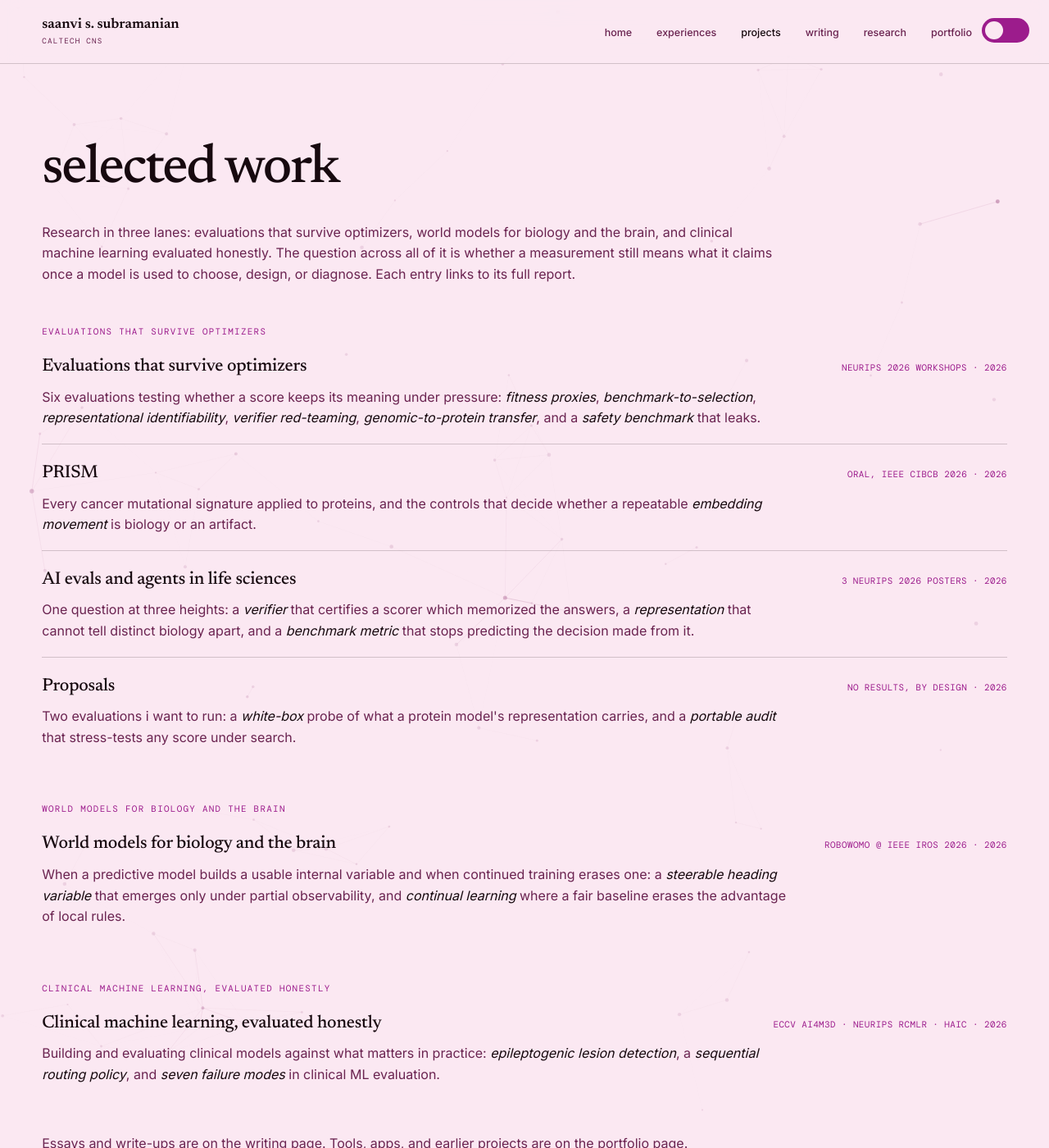
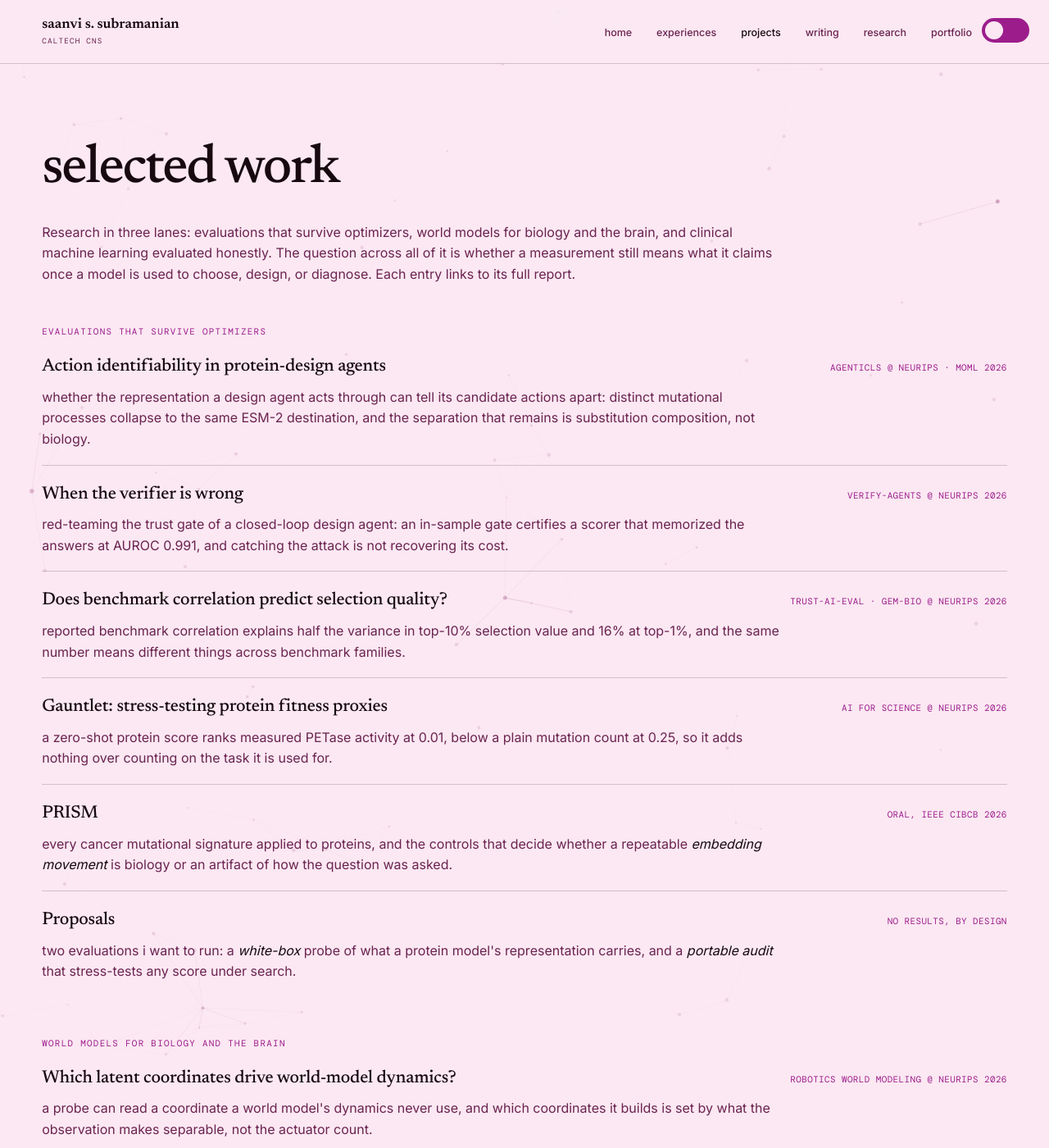
Before and after one commit to saanviiyer/saanviiyer.github.io, a Jekyll site: the page built from pages/projects-index.html, in a window 1280 px wide and 1400 px high. Shown: the whole window at 82% size. Built offline with Jekyll 4.4.1, drawn with Linux system fonts in a browser that asks for light colours; some web fonts are replaced; some of the changed text lies outside the part shown.

Commit message:
Give the workshop project pages clean top-level URLs and feature all detailed pages in the /projects/ selected-work list

```diff
--- a/pages/proj-benchmark-selection.html
+++ b/pages/proj-benchmark-selection.html
@@ -1,7 +1,7 @@
 ---
 layout: project
 title: "Does Benchmark Correlation Predict Selection Quality?"
-permalink: /pages/projects/benchmark-selection/
+permalink: /benchmark-selection/
 authors: "Saanvi S. Subramanian"
 affiliation: "California Institute of Technology"
 venues:
--- a/pages/proj-fitness-proxies.html
+++ b/pages/proj-fitness-proxies.html
@@ -1,7 +1,7 @@
 ---
 layout: project
 title: "Gauntlet: Stress-Testing Protein Fitness Proxies"
-permalink: /pages/projects/fitness-proxies/
+permalink: /fitness-proxies/
 authors: "Saanvi S. Subramanian"
 affiliation: "California Institute of Technology"
 venues:
--- a/pages/proj-latent-coordinates.html
+++ b/pages/proj-latent-coordinates.html
@@ -1,7 +1,7 @@
 ---
 layout: project
 title: "Which Latent Coordinates Drive World-Model Dynamics?"
-permalink: /pages/projects/latent-coordinates/
+permalink: /latent-coordinates/
 authors: "Saanvi S. Subramanian"
 affiliation: "California Institute of Technology"
 venues:
--- a/pages/proj-verify-agents.html
+++ b/pages/proj-verify-agents.html
@@ -1,7 +1,7 @@
 ---
 layout: project
 title: "When the Verifier Is Wrong"
-permalink: /pages/projects/verify-agents/
+permalink: /verify-agents/
 authors: "Saanvi S. Subramanian"
 affiliation: "California Institute of Technology"
 venues:
--- a/pages/projects-index.html
+++ b/pages/projects-index.html
@@ -9,29 +9,41 @@ permalink: /projects/
 
   <p class="w-sec-label">evaluations that survive optimizers</p>
   <div class="work-list">
-    <a class="work-row" href="{{ '/projects/evaluations/' | relative_url }}">
-      <span class="work-head"><span class="work-title">Evaluations that survive optimizers</span><span class="work-meta">NeurIPS 2026 workshops &middot; 2026</span></span>
-      <span class="work-desc">Six evaluations testing whether a score keeps its meaning under pressure: <em>fitness proxies</em>, <em>benchmark-to-selection</em>, <em>representational identifiability</em>, <em>verifier red-teaming</em>, <em>genomic-to-protein transfer</em>, and a <em>safety benchmark</em> that leaks.</span>
+    <a class="work-row" href="{{ '/action-identifiability/' | relative_url }}">
+      <span class="work-head"><span class="work-title">Action identifiability in protein-design agents</span><span class="work-meta">AgenticLS @ NeurIPS &middot; MoML 2026</span></span>
+      <span class="work-desc">whether the representation a design agent acts through can tell its candidate actions apart: distinct mutational processes collapse to the same ESM-2 destination, and the separation that remains is substitution composition, not biology.</span>
+    </a>
+    <a class="work-row" href="{{ '/verify-agents/' | relative_url }}">
+      <span class="work-head"><span class="work-title">When the verifier is wrong</span><span class="work-meta">Verify-Agents @ NeurIPS 2026</span></span>
+      <span class="work-desc">red-teaming the trust gate of a closed-loop design agent: an in-sample gate certifies a scorer that memorized the answers at AUROC 0.991, and catching the attack is not recovering its cost.</span>
+    </a>
+    <a class="work-row" href="{{ '/benchmark-selection/' | relative_url }}">
+      <span class="work-head"><span class="work-title">Does benchmark correlation predict selection quality?</span><span class="work-meta">Trust-AI-Eval &middot; GEM-Bio @ NeurIPS 2026</span></span>
+      <span class="work-desc">reported benchmark correlation explains half the variance in top-10% selection value and 16% at top-1%, and the same number means different things across benchmark families.</span>
+    </a>
+    <a class="work-row" href="{{ '/fitness-proxies/' | relative_url }}">
+      <span class="work-head"><span class="work-title">Gauntlet: stress-testing protein fitness proxies</span><span class="work-meta">AI for Science @ NeurIPS 2026</span></span>
+      <span class="work-desc">a zero-shot protein score ranks measured PETase activity at 0.01, below a plain mutation count at 0.25, so it adds nothing over counting on the task it is used for.</span>
     </a>
     <a class="work-row" href="{{ '/projects/prism/' | relative_url }}">
-      <span class="work-head"><span class="work-title">PRISM</span><span class="work-meta">oral, IEEE CIBCB 2026 &middot; 2026</span></span>
-      <span class="work-desc">Every cancer mutational signature applied to proteins, and the controls that decide whether a repeatable <em>embedding movement</em> is biology or an artifact.</span>
-    </a>
-    <a class="work-row" href="{{ '/projects/agent-evals-life-sciences/' | relative_url }}">
-      <span class="work-head"><span class="work-title">AI evals and agents in life sciences</span><span class="work-meta">3 NeurIPS 2026 posters &middot; 2026</span></span>
-      <span class="work-desc">One question at three heights: a <em>verifier</em> that certifies a scorer which memorized the answers, a <em>representation</em> that cannot tell distinct biology apart, and a <em>benchmark metric</em> that stops predicting the decision made from it.</span>
+      <span class="work-head"><span class="work-title">PRISM</span><span class="work-meta">oral, IEEE CIBCB 2026</span></span>
+      <span class="work-desc">every cancer mutational signature applied to proteins, and the controls that decide whether a repeatable <em>embedding movement</em> is biology or an artifact of how the question was asked.</span>
     </a>
     <a class="work-row" href="{{ '/projects/proposals/' | relative_url }}">
-      <span class="work-head"><span class="work-title">Proposals</span><span class="work-meta">no results, by design &middot; 2026</span></span>
-      <span class="work-desc">Two evaluations i want to run: a <em>white-box</em> probe of what a protein model's representation carries, and a <em>portable audit</em> that stress-tests any score under search.</span>
+      <span class="work-head"><span class="work-title">Proposals</span><span class="work-meta">no results, by design</span></span>
+      <span class="work-desc">two evaluations i want to run: a <em>white-box</em> probe of what a protein model's representation carries, and a <em>portable audit</em> that stress-tests any score under search.</span>
     </a>
   </div>
 
   <p class="w-sec-label">world models for biology and the brain</p>
   <div class="work-list">
+    <a class="work-row" href="{{ '/latent-coordinates/' | relative_url }}">
+      <span class="work-head"><span class="work-title">Which latent coordinates drive world-model dynamics?</span><span class="work-meta">Robotics World Modeling @ NeurIPS 2026</span></span>
+      <span class="work-desc">a probe can read a coordinate a world model's dynamics never use, and which coordinates it builds is set by what the observation makes separable, not the actuator count.</span>
+    </a>
     <a class="work-row" href="{{ '/projects/world-models/' | relative_url }}">
-      <span class="work-head"><span class="work-title">World models for biology and the brain</span><span class="work-meta">RoBoWoMo @ IEEE IROS 2026 &middot; 2026</span></span>
-      <span class="work-desc">When a predictive model builds a usable internal variable and when continued training erases one: a <em>steerable heading variable</em> that emerges only under partial observability, and <em>continual learning</em> where a fair baseline erases the advantage of local rules.</span>
+      <span class="work-head"><span class="work-title">A steerable heading variable, and continual learning</span><span class="work-meta">RoBoWoMo @ IEEE IROS 2026</span></span>
+      <span class="work-desc">when a predictive model builds a usable internal variable and when continued training erases one: a <em>steerable heading variable</em> that emerges only under partial observability, and <em>continual learning</em> where a fair baseline erases the advantage of local rules.</span>
     </a>
   </div>
 
@@ -39,7 +51,7 @@ permalink: /projects/
   <div class="work-list">
     <a class="work-row" href="{{ '/projects/clinical-ml/' | relative_url }}">
       <span class="work-head"><span class="work-title">Clinical machine learning, evaluated honestly</span><span class="work-meta">ECCV AI4M3D &middot; NeurIPS RCMLR &middot; HAIC &middot; 2026</span></span>
-      <span class="work-desc">Building and evaluating clinical models against what matters in practice: <em>epileptogenic lesion detection</em>, a <em>sequential routing policy</em>, and <em>seven failure modes</em> in clinical ML evaluation.</span>
+      <span class="work-desc">building and evaluating clinical models against what matters in practice: <em>epileptogenic lesion detection</em>, a <em>sequential routing policy</em>, and <em>seven failure modes</em> in clinical ML evaluation.</span>
     </a>
   </div>
 
```
